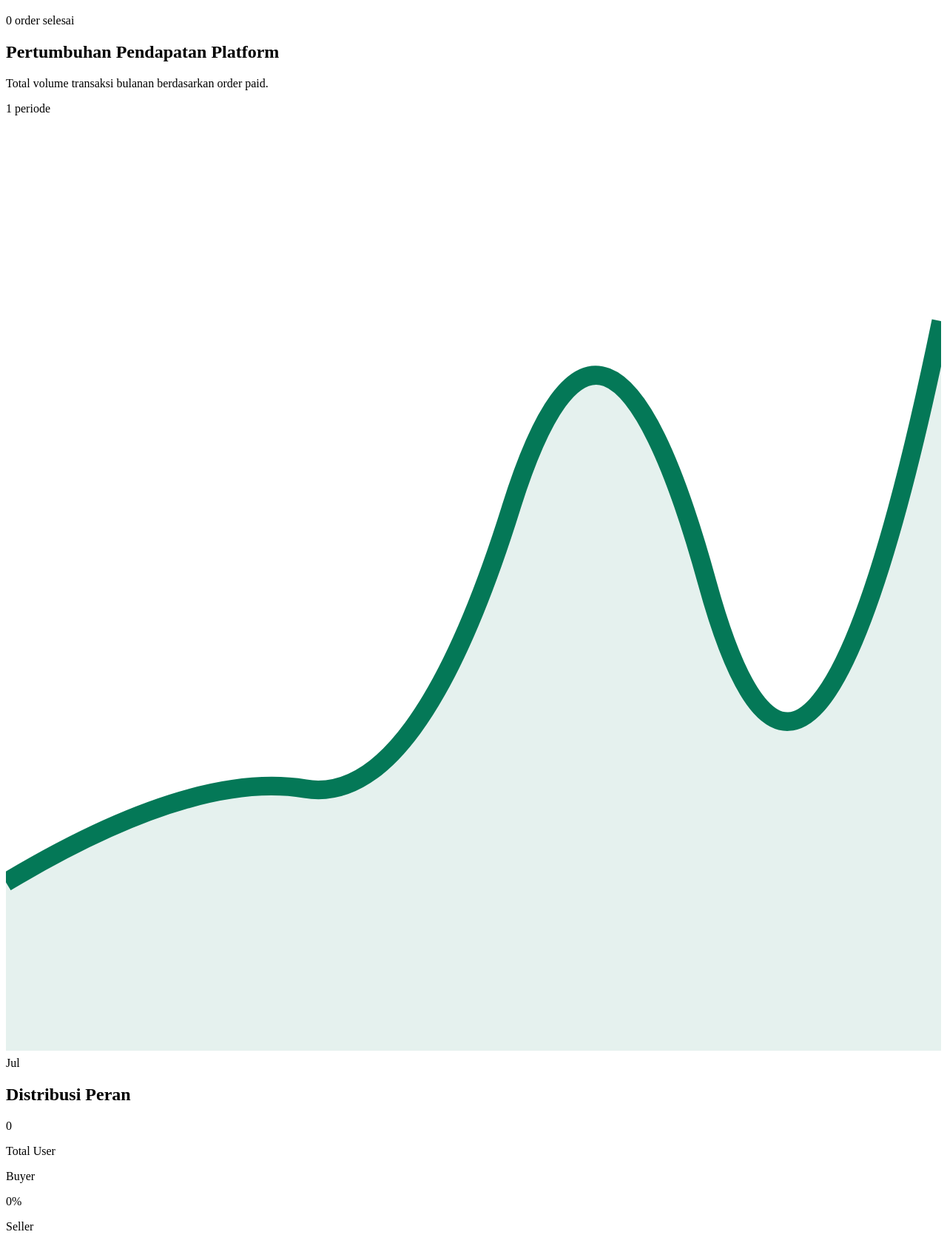
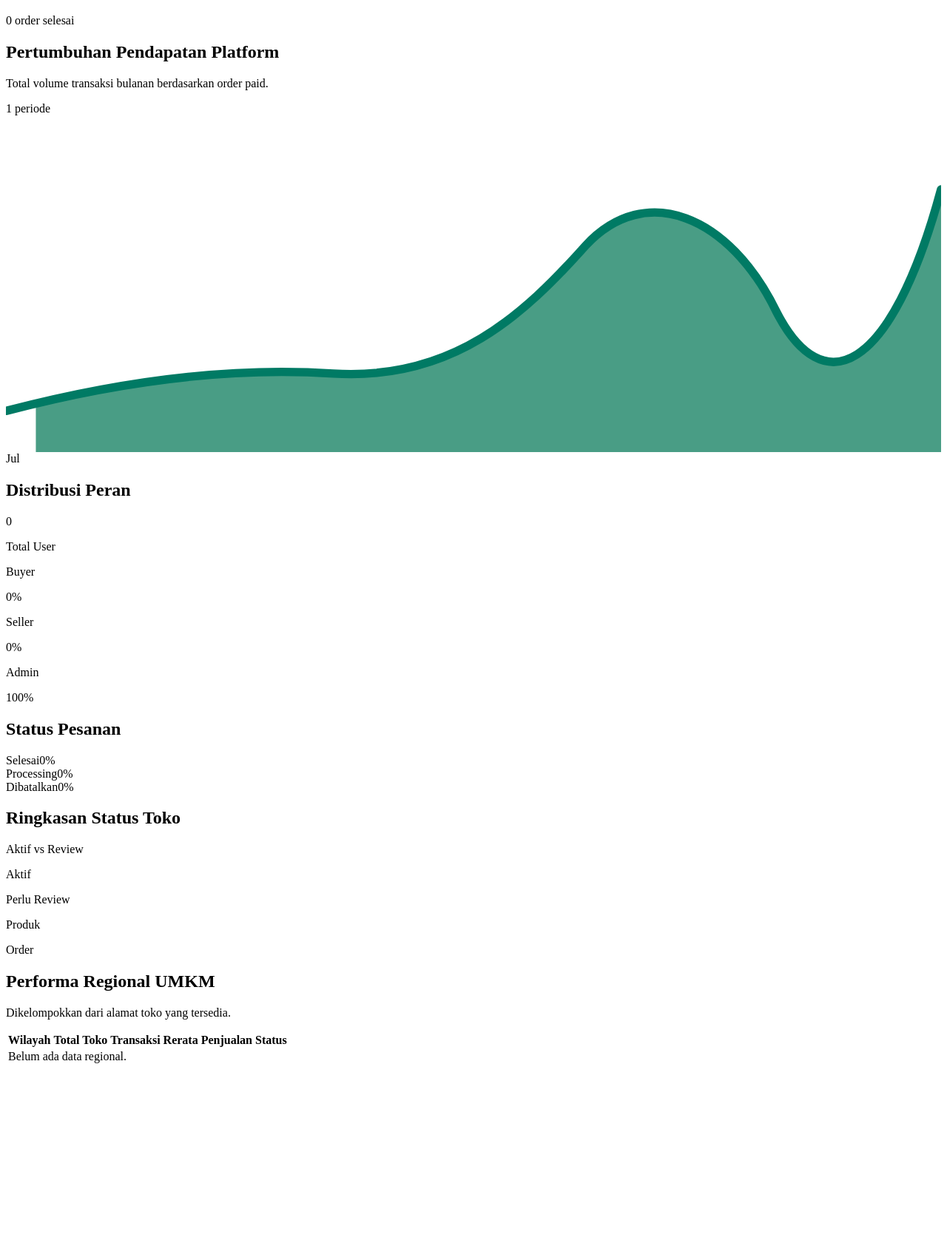
Before and after one commit to IRC-Ecosystem/Marketplace, a PHP site: page /pasarkita/views/admin/analytics.php in a window 1280 px wide. Shown: the part 586-2270 px from the top of the page at 74% size. After the commit the page ends 2023 px from the top, so only its background shows below. Run offline with PHP 8.4, Linux system fonts and the light colour scheme.

Commit message:
tambah fitur analisis admin

```diff
--- a/app/views/admin/analytics.php
+++ b/app/views/admin/analytics.php
@@ -112,19 +112,14 @@ uasort($regional, static fn ($a, $b) => $b['revenue'] <=> $a['revenue']);
                 </div>
                 <span class="rounded-full bg-emerald-50 px-3 py-1 text-xs font-extrabold text-emerald-700"><?= count($monthlyRevenue) ?> periode</span>
             </div>
-            <div class="relative h-[320px] overflow-hidden rounded-lg bg-gradient-to-b from-emerald-50 to-white">
-                <svg class="absolute inset-0 h-full w-full" preserveAspectRatio="none" viewBox="0 0 100 100">
-                    <path d="M0,82 Q20,70 32,72 T54,42 T75,50 T100,22 V100 H0 Z" fill="#047857" opacity="0.10"></path>
-                    <path d="M0,82 Q20,70 32,72 T54,42 T75,50 T100,22" fill="none" stroke="#047857" stroke-width="2"></path>
+            <div class="relative h-[360px] overflow-hidden rounded-lg bg-emerald-50/80">
+                <svg class="absolute inset-0 h-full w-full" preserveAspectRatio="none" viewBox="0 0 1000 360" role="img" aria-label="Grafik pertumbuhan pendapatan platform">
+                    <path d="M32 312 C 170 276, 270 272, 352 276 C 474 280, 552 214, 620 138 C 682 70, 772 106, 824 210 C 873 306, 945 279, 1000 80 L1000 360 L32 360 Z" fill="#047857" opacity="0.72"></path>
+                    <path d="M0 316 C 145 278, 260 270, 350 276 C 478 284, 554 213, 620 139 C 684 70, 774 107, 824 210 C 873 306, 946 279, 1000 79" fill="none" stroke="#007a64" stroke-linecap="round" stroke-linejoin="round" stroke-width="9"></path>
                 </svg>
-                <div class="absolute inset-x-6 bottom-5 flex items-end gap-3">
-                    <?php foreach ($monthlyRevenue as $month => $value): ?>
-                        <?php $height = max(8, round(((float) $value / $maxMonthlyRevenue) * 170)); ?>
-                        <div class="flex flex-1 flex-col items-center gap-2">
-                            <div class="w-full rounded-t-md bg-emerald-700/80" style="height: <?= $height ?>px"></div>
-                            <span class="text-xs font-bold text-slate-500"><?= htmlspecialchars($month) ?></span>
-                        </div>
-                    <?php endforeach; ?>
+                <div class="absolute inset-x-8 bottom-6 flex items-center justify-center">
+                    <?php $labelMonth = array_key_last($monthlyRevenue) ?: date('M'); ?>
+                    <span class="text-sm font-extrabold text-slate-500"><?= htmlspecialchars($labelMonth) ?></span>
                 </div>
             </div>
         </article>
```
